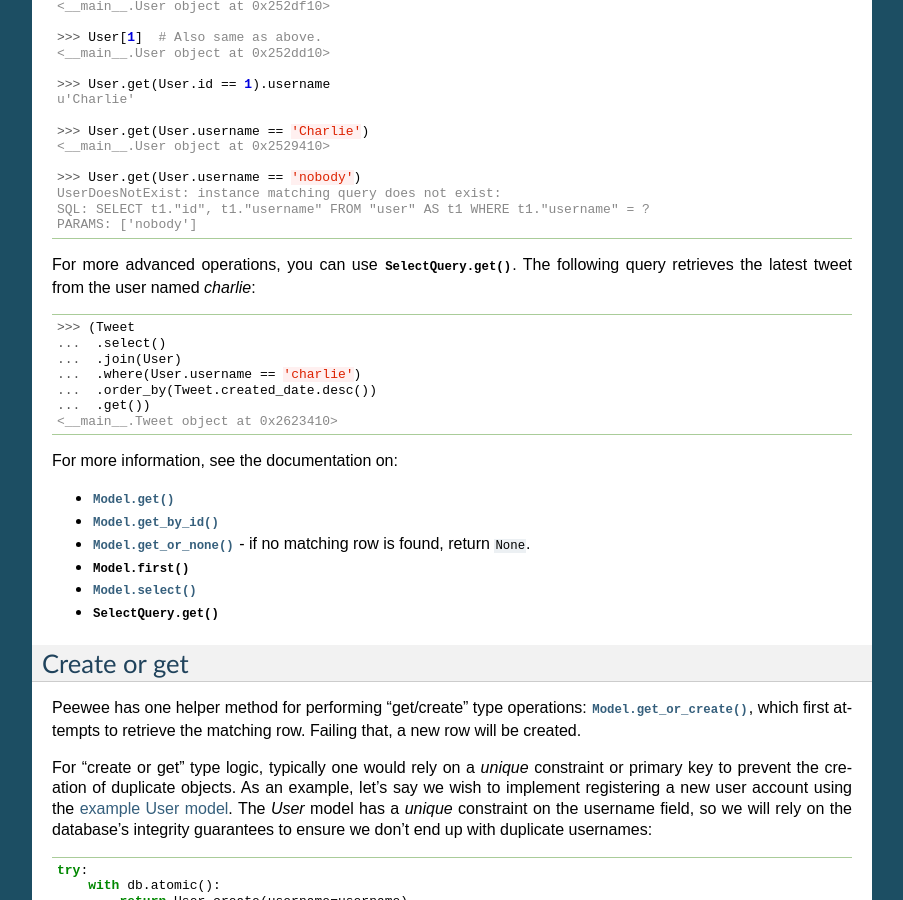
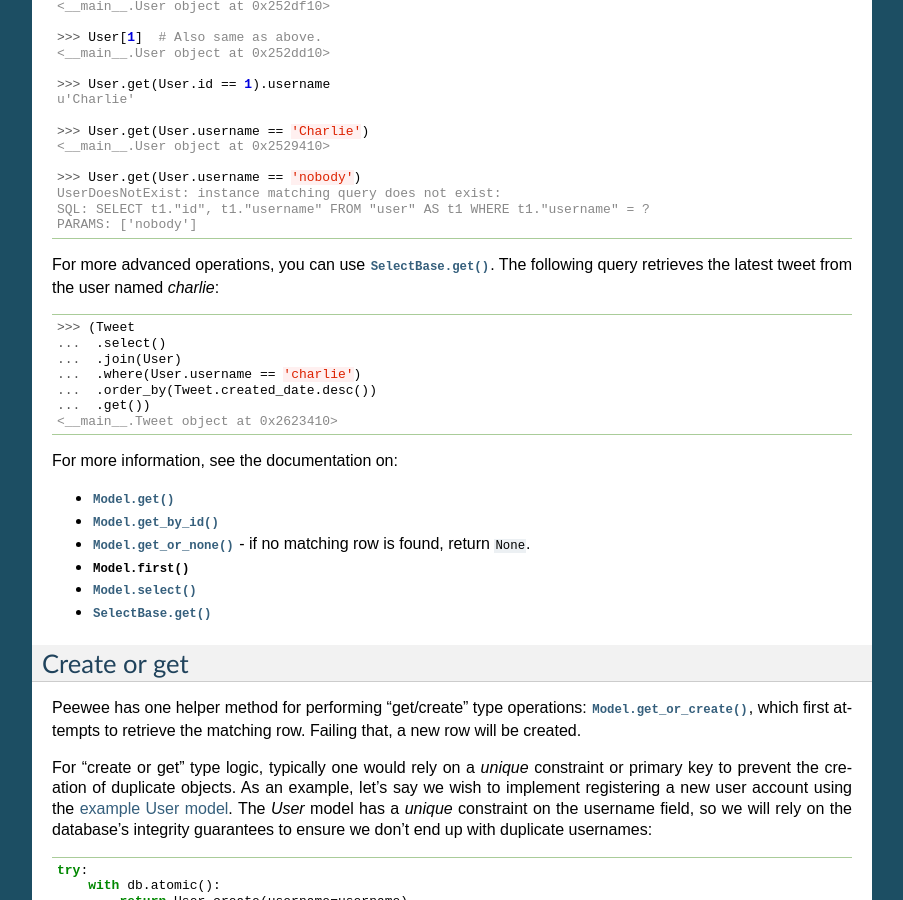
Before and after one commit to coleifer/peewee, a Sphinx documentation site: the page built from docs/peewee/querying.rst, in a window 1280 px wide and 900 px high, scrolled down 4488 px. Shown: the whole window, without its empty margins (198-1101 px from the left). Built offline with Sphinx 7.4.7, drawn with Linux system fonts in a browser that asks for light colours; pages that are not in the unit, such as notebooks, are missing from menus.

Commit message:
Fix-up a few API method references.

```diff
--- a/docs/peewee/querying.rst
+++ b/docs/peewee/querying.rst
@@ -318,7 +318,7 @@ matches the given query, a ``DoesNotExist`` exception will be raised.
     SQL: SELECT t1."id", t1."username" FROM "user" AS t1 WHERE t1."username" = ?
     PARAMS: ['nobody']
 
-For more advanced operations, you can use :py:meth:`SelectQuery.get`. The
+For more advanced operations, you can use :py:meth:`SelectBase.get`. The
 following query retrieves the latest tweet from the user named *charlie*:
 
 .. code-block:: pycon
@@ -338,7 +338,7 @@ For more information, see the documentation on:
 * :py:meth:`Model.get_or_none` - if no matching row is found, return ``None``.
 * :py:meth:`Model.first`
 * :py:meth:`Model.select`
-* :py:meth:`SelectQuery.get`
+* :py:meth:`SelectBase.get`
 
 Create or get
 -------------
@@ -570,7 +570,7 @@ Get tweets by staff or superusers using a subquery:
 Sorting records
 ---------------
 
-To return rows in order, use the :py:meth:`~SelectQuery.order_by` method:
+To return rows in order, use the :py:meth:`~Query.order_by` method:
 
 .. code-block:: pycon
 
```
